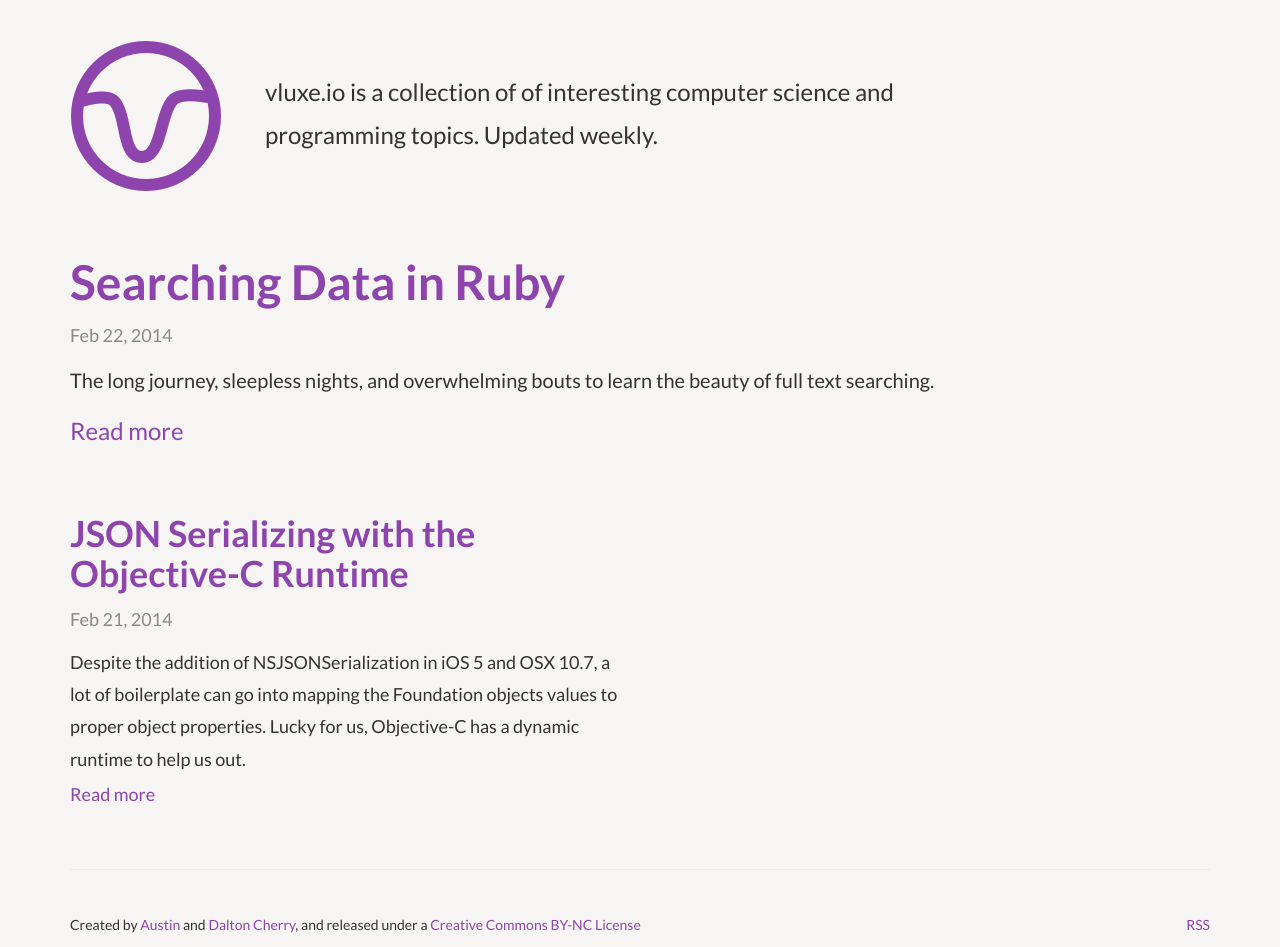
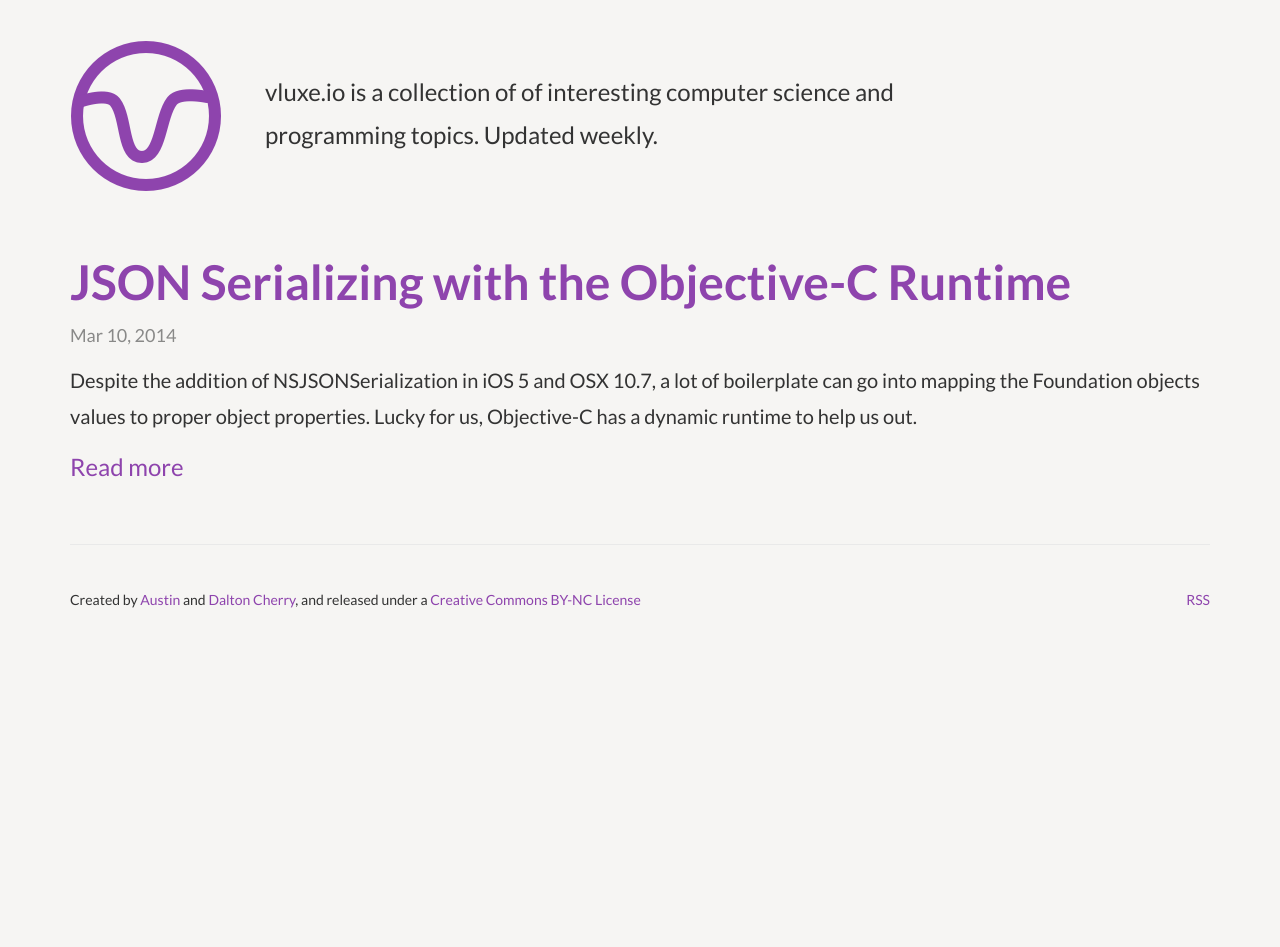
Before and after one commit to BasementKrew/revelation.io, a Jekyll site: the page built from index.html, in a window 1280 px wide. Built offline with Jekyll 4.4.1, drawn with Linux system fonts in a browser that asks for light colours; Markdown is read by kramdown in place of the engine named in the settings; after the commit the page ends 900 px from its top, so only the background shows below that.

```diff
--- a/_posts/2014-02-22-searching-shootout.markdown
+++ /dev/null
@@ -1,10 +0,0 @@
----
-layout: post
-title:  "Searching Data in Ruby"
-date:   2014-02-22 08:00:00
-author: "<a href='http://austincherry.me'>Austin Cherry</a>"
-summary: "The long journey, sleepless nights, and overwhelming bouts to learn the beauty of full text searching."
-tags: searching, elasticsearch, thinking-sphinx, ruby, rails
----
-
-Searching. Agurably one of the most important jobs of an API. I don't just mean hum drum, sort of kinda, I threw a SQL query together searching. I mean powerful, relevent, maybe even beautiful searching. A search that returns the searcher that very thing they were looking for. Today, I would like to describe my journey and first plunge into the world of full text searching, with what I would say is decently complex data set using Elastic Search.
--- a/_posts/2014-02-21-json-parsing.markdown
+++ b/_posts/2014-03-10-json-parsing.markdown
@@ -1,7 +1,7 @@
 ---
 layout: post
 title:  "JSON Serializing with the Objective-C Runtime"
-date:   2014-02-21 08:00:00
+date:   2014-03-10 08:00:00
 author: "<a href='http://daltoniam.com'>Dalton Cherry</a>"
 summary: "Despite the addition of NSJSONSerialization in iOS 5 and OSX 10.7, a lot of boilerplate can go into mapping the Foundation objects values to proper object properties. Lucky for us, Objective-C has a dynamic runtime to help us out."
 tags: JSON, foundation, serialize, parse, NSJSONSerialization
```
Also changed, not shown: _drafts/2014-03-17-searching-shootout.markdown (added, +10 -0 lines).
